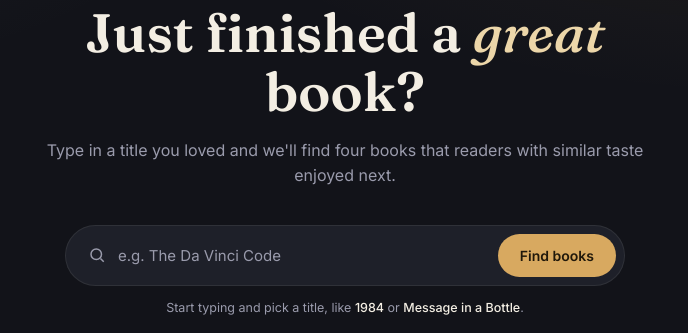
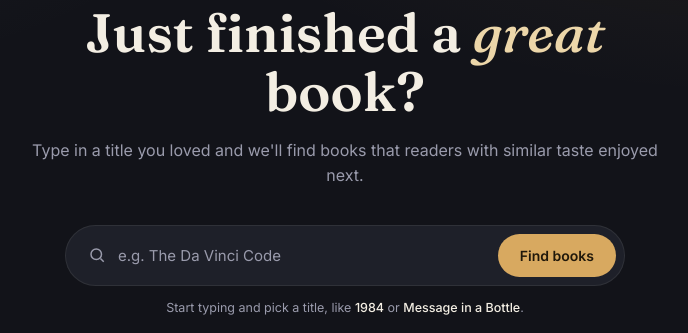
Before and after one commit to dev-astitva/bookish-recommender, a Flask app: template templates/recommend.html in a window 1280 px wide. Shown: the part 185-518 px from the top of the page, without its empty margins (295-983 px from the left). Run offline with Flask 3, Linux system fonts and the light colour scheme; the template is opened without the code that fills it, so the values that code supplies are empty; parts of the project's set-up code (start-up, migrations or seed data) failed here and were passed over.

Commit message:
Remove 'four' from subtitle in recommend.html

```diff
--- a/templates/recommend.html
+++ b/templates/recommend.html
@@ -397,7 +397,7 @@
   <section class="hero">
     <span class="eyebrow">Similar reads</span>
     <h1 class="title">Just finished a <em>great</em> book?</h1>
-    <p class="subtitle">Type in a title you loved and we'll find four books that readers with similar taste enjoyed next.</p>
+    <p class="subtitle">Type in a title you loved and we'll find books that readers with similar taste enjoyed next.</p>
 
     <div class="search-wrap">
       <form action="/recommend_books" method="post" class="search-form" id="searchForm" autocomplete="off">
```
